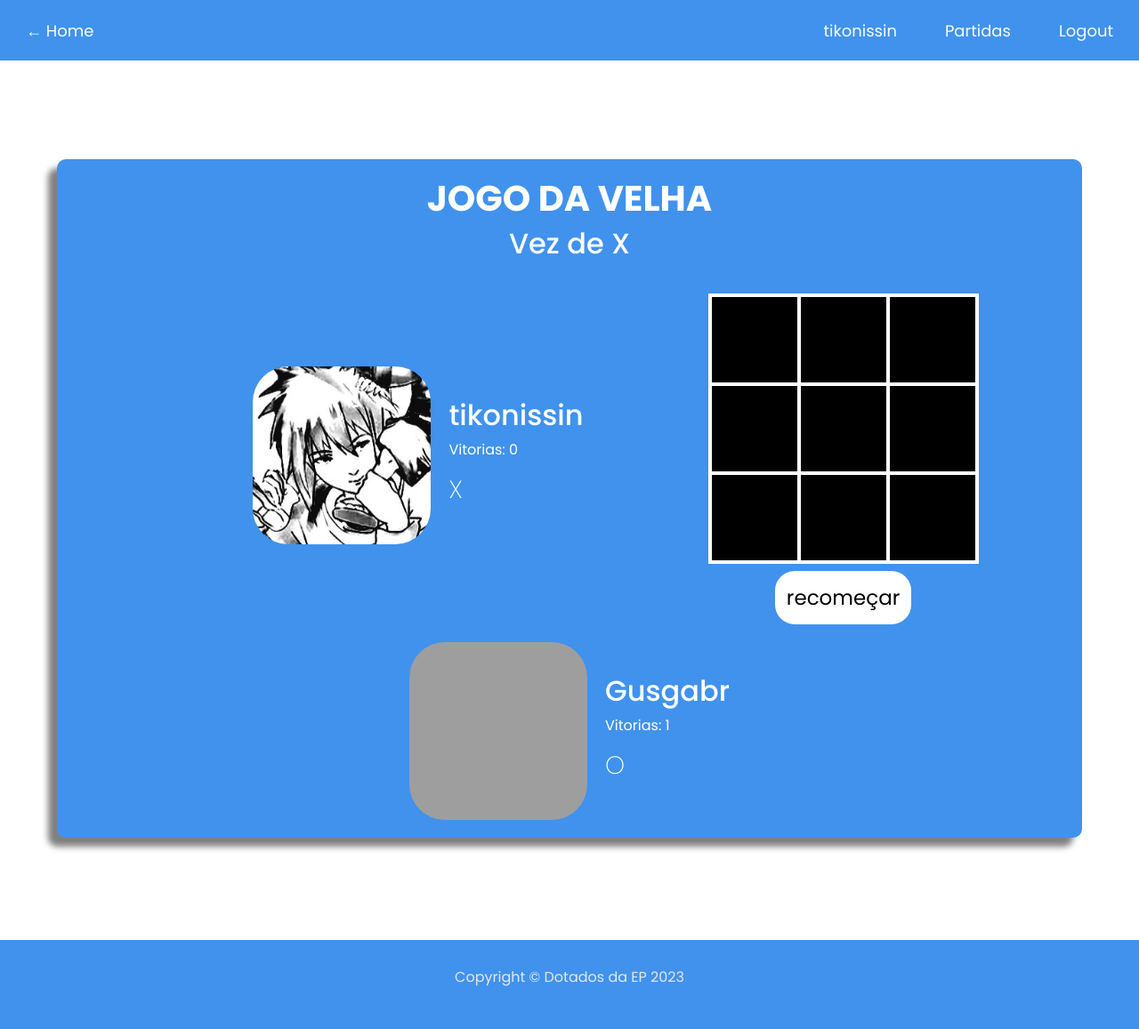
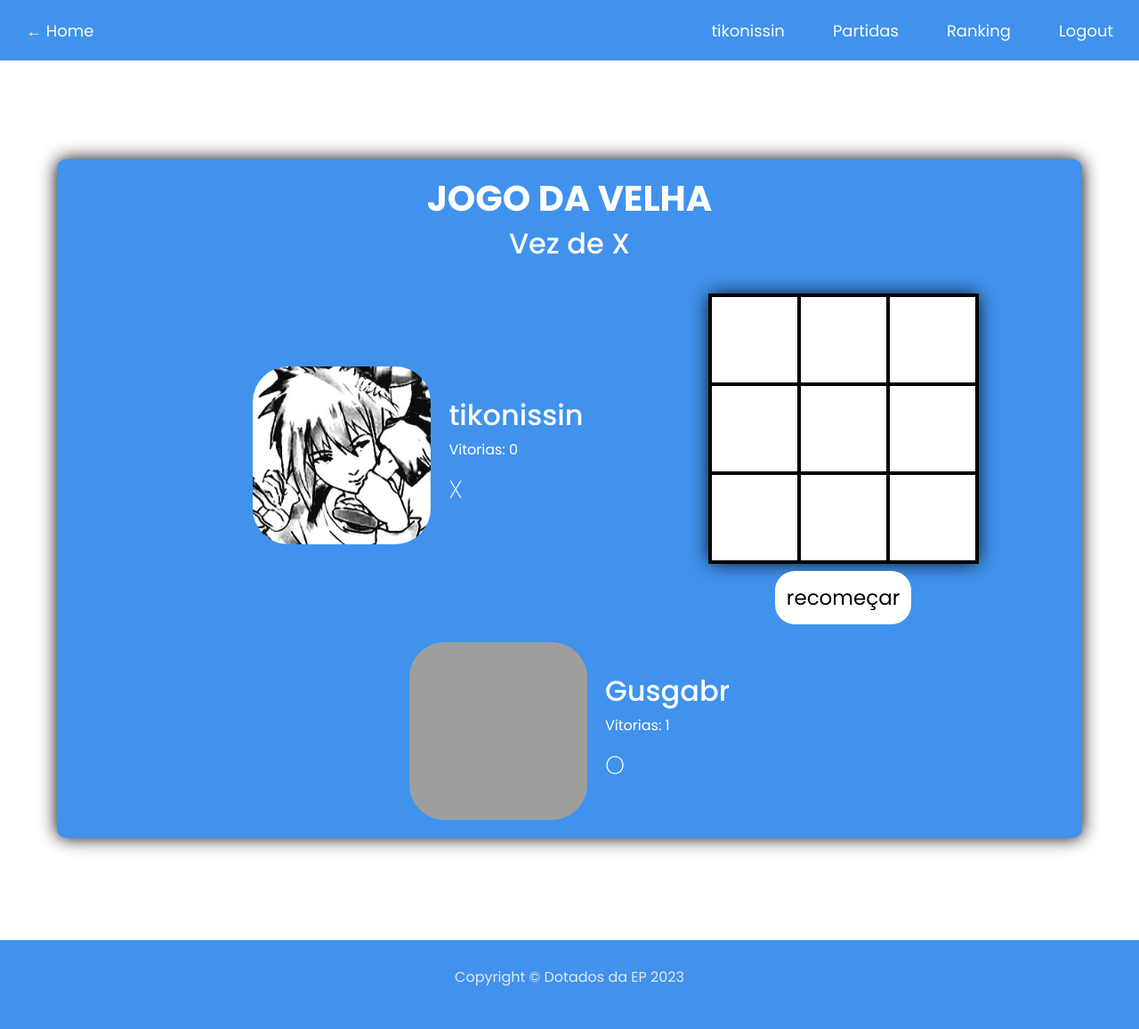
Before and after one commit to shirubaarison/caps.com, a Flask app: page /jogar in a window 1280 px wide. Shown: the whole page at 89% size. Run offline with Flask 3, Linux system fonts and the light colour scheme; a user stored in the database is signed in; data comes from the database, SQL or seed files in the repository; some libraries are stand-ins or nearby versions; grey boxes are pictures that could not be loaded.

Commit message:
Modificar estilo e layout

```diff
--- a/static/style.css
+++ b/static/style.css
@@ -175,7 +175,7 @@ footer {
     padding: 20px 0;
     margin: 9% 5%;
     border-radius: 10px;
-    box-shadow: -10px 10px 7px gray;
+    box-shadow: 0 0 20px black;
     background-color: var(--color-2);
     color: white;
 }
@@ -234,6 +234,9 @@ footer {
     grid-template-columns: repeat(3, auto);
     width: auto;
     margin: 10px auto;
+    background-color: var(--color-8);
+    color: black;
+    box-shadow: 0 0 20px black;
 }
 #game #statusText {
     text-align: center;
@@ -251,6 +254,3 @@ div#gameContainer{
 
     padding: 10px;
 }
-#cellContainer{
-    background-color:black;
-}
--- a/templates/layout.html
+++ b/templates/layout.html
@@ -32,6 +32,7 @@
                 {% else %}
                 <li><a href="/jogar">Jogar</a></li>
                 {% endif %}
+                <li><a href="/ranking">Ranking</a></li>
                 <li><a href="/logout">Logout</a></li>
                 {% else %}
                 <li><a href="/login">Entrar</a></li>
```
